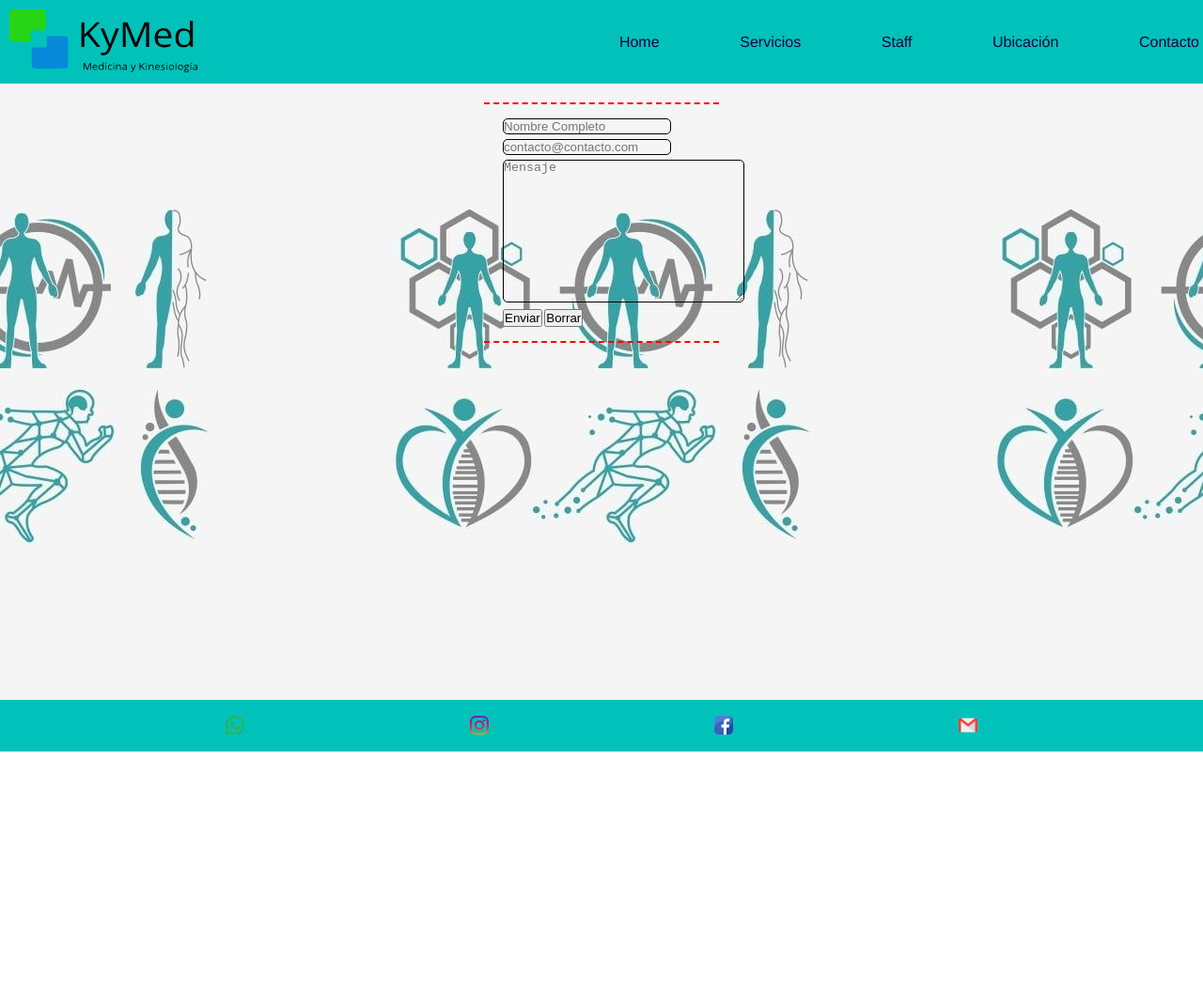
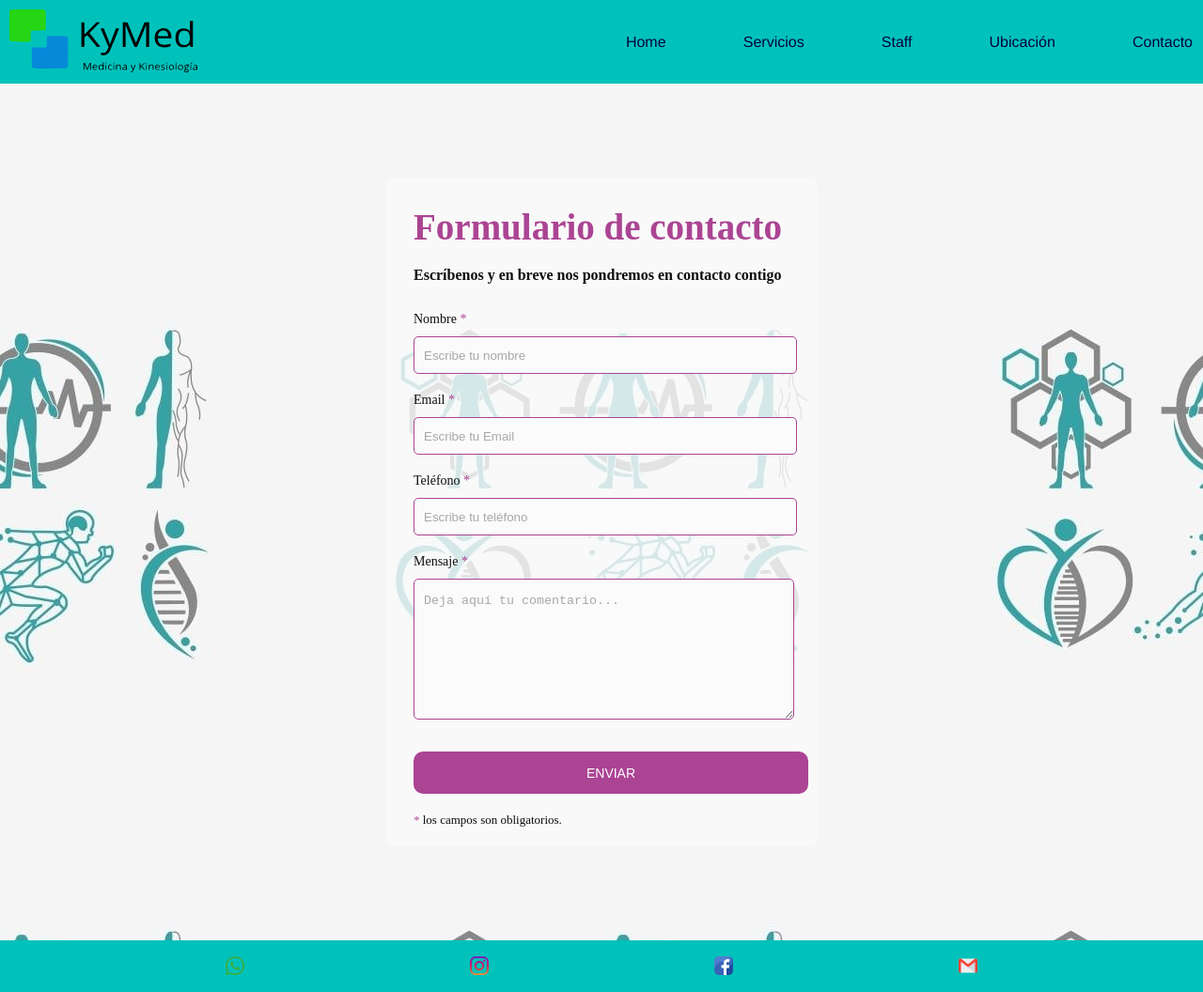
Before and after one commit to JNGea/KyMEd, a website: page views/contacto.html in a window 1280 px wide. Shown: the whole page at 94% size. Before the commit the page ends 800 px from the top, so only its background shows below. Drawn offline with Linux system fonts and the light colour scheme; a web font is replaced by a local one.

Commit message:
Agregando Sass

```diff
--- a/css/styles.css
+++ b/css/styles.css
@@ -68,6 +68,7 @@ nav > ul{
 
 nav > ul > li{
   list-style: none;
+  margin: .7rem;
 }
 
 nav > ul > li > a{
@@ -159,12 +160,13 @@ footer{
 
 /* pestaña servicios */
 
-.carrusel{
-  border: 1px solid red;
-  width: 85%;
-  height: 100px;
-  margin: 2rem;
-  text-align: center;
+.carousel {
+  margin: 2rem 0;
+}
+
+.carousel-inner {
+  height: 240px;
+  border: 2px solid rgb(72, 118, 158);
 }
 
 .services{
@@ -250,7 +252,7 @@ footer{
 
 /* pestaña contacto */
 
-.form{
+/* .form{
   border-top: 2px dashed red;
   border-bottom: 2px dashed red;
   width: 250px;
@@ -262,7 +264,116 @@ footer{
   border: 1px solid black;
   margin-bottom: 5px;
   background: none;
+} */
+
+.contact_form {
+  width: 460px;
+  height: auto;
+  margin: 80px auto;
+  border-radius: 10px;
+  padding-top: 30px;
+  padding-bottom: 20px;
+  background-color: rgba(251, 251, 251, .8);
+  padding-left: 30px;
 }
+
+input {
+  background-color: #fbfbfb;
+  width: 408px;
+  height: 40px;
+  border-radius: 5px;
+  border-style: solid;
+  border-width: 1px;
+  border-color: #ab4493;
+  margin-top: 10px;
+  padding-left: 10px;
+  margin-bottom: 20px;
+}
+
+textarea {
+  background-color: #fbfbfb;
+  width: 405px;
+  height: 150px;
+  border-radius: 5px;
+  border-style: solid;
+  border-width: 1px;
+  border-color: #ab4493;
+  margin-top: 10px;
+  padding-left: 10px;
+  margin-bottom: 20px;
+  padding-top: 15px;
+}
+
+label {
+  display: block;
+  float: center;
+}
+
+button {
+  height: 45px;
+  padding-left: 5px;
+  padding-right: 5px;
+  margin-bottom: 20px;
+  margin-top: 10px;
+  text-transform: uppercase;
+  background-color: #ab4493;
+  border-color: #ab4493;
+  border-style: solid;
+  border-radius: 10px;
+  width: 420px;
+  cursor: pointer;
+}
+
+button > p {
+  color: #fff;
+}
+
+.obligatorio {
+  color: #ab4493;
+}
+
+.aviso {
+  font-size: 13px;
+  color: #0e0e0e;
+}
+
+.formTitle {
+  font-size: 39px;
+  text-align: letf;
+  padding-bottom: 20px;
+  color: #ab4493;
+}
+
+.formSubTitle {
+  font-size: 16px;
+  padding-bottom: 30px;
+  color: #0e0e0e;
+}
+
+p {
+  font-size: 14px;
+  color: #0e0e0e;
+}
+
+::-webkit-input-placeholder {
+  color: #a8a8a8;
+}
+
+::-webkit-textarea-placeholder {
+  color: #a8a8a8;
+}
+
+.formulario input:focus {
+  outline: 0;
+  border: 1px solid #97d848;
+}
+
+.formulario textarea:focus {
+  outline: 0;
+  border: 1px solid #97d848;
+}
+
+/* media queries */
 
 @media screen and (min-width:320px) and (max-width:937px) {
   #videoHome {
--- a/views/contacto.html
+++ b/views/contacto.html
@@ -37,7 +37,7 @@
   </header>
 
   <main>
-    <div class="divCenter">
+    <!-- <div class="divCenter">
       <section class="form">
         <form action="enviar formulario" method="post">
           <input class="formBox" type="text" placeholder="Nombre Completo" required>
@@ -49,7 +49,57 @@
           <input type="reset" value="Borrar">
         </form>
       </section>
+    </div> -->
+
+    <div class="contact_form">
+
+      <div class="formulario">
+        <h1 class="formTitle">Formulario de contacto</h1>
+        <h3 class="formSubTitle">Escríbenos y en breve nos pondremos en contacto contigo</h3>
+
+
+        <form action="submeter-formulario.php" method="post">
+          <p>
+            <label for="nombre" class="colocar_nombre">Nombre
+              <span class="obligatorio">*</span>
+            </label>
+            <input type="text" name="introducir_nombre" id="nombre" required="obligatorio" placeholder="Escribe tu nombre">
+          </p>
+
+          <p>
+            <label for="email" class="colocar_email">Email
+              <span class="obligatorio">*</span>
+            </label>
+            <input type="email" name="introducir_email" id="email" required="obligatorio" placeholder="Escribe tu Email">
+          </p>
+
+          <p>
+            <label for="telefone" class="colocar_telefono">Teléfono
+              <span class="obligatorio">*</span>
+            </label>
+            <input type="tel" name="introducir_telefono" id="telefono" placeholder="Escribe tu teléfono">
+          </p>
+
+          <p>
+            <label for="mensaje" class="colocar_mensaje">Mensaje
+              <span class="obligatorio">*</span>
+            </label>
+            <textarea name="introducir_mensaje" class="texto_mensaje" id="mensaje" required="obligatorio"
+              placeholder="Deja aquí tu comentario..."></textarea>
+          </p>
+
+          <button type="submit" name="enviar_formulario" id="enviar">
+            <p>Enviar</p>
+          </button>
+
+          <p class="aviso">
+            <span class="obligatorio"> * </span>los campos son obligatorios.
+          </p>
+
+        </form>
+      </div>
     </div>
+
   </main>
 
 
```
Also changed, not shown: package.json (added, +26 -0 lines), views/servicios.html (+39 -1 lines), img/t14-2.jpg (added), img/t15.jpg (added), img/t16.jpg (added), sass/index.scss (added), sass/misc/effects.scss (added), sass/misc/normalize.scss (added), sass/partials/body.scss (added), sass/partials/footer.scss (added), sass/partials/header.scss (added), sass/views/contacto.scss (added), sass/views/servicios.scss (added), sass/views/staff.scss (added), 1 more files, 2 other files.
